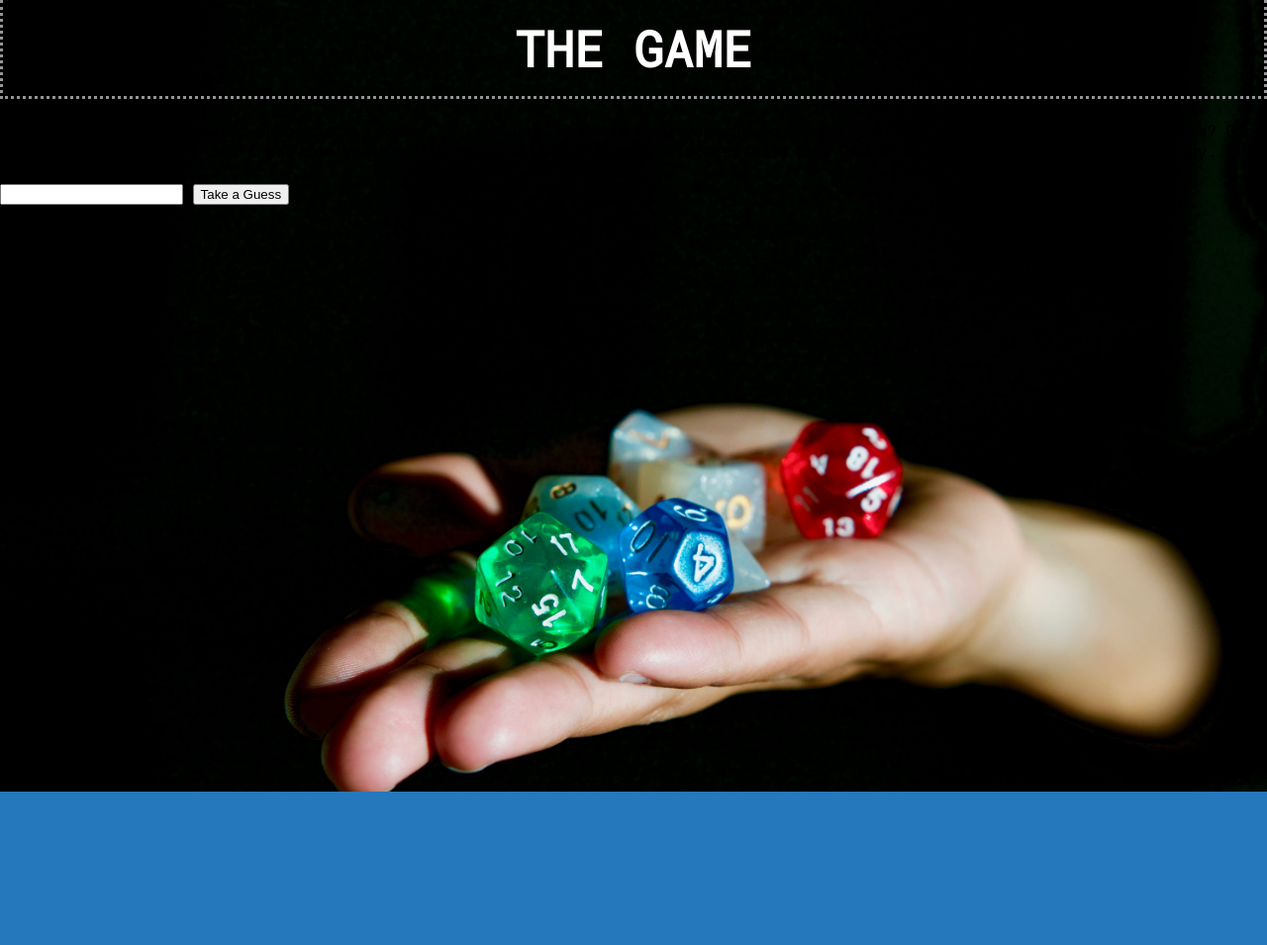
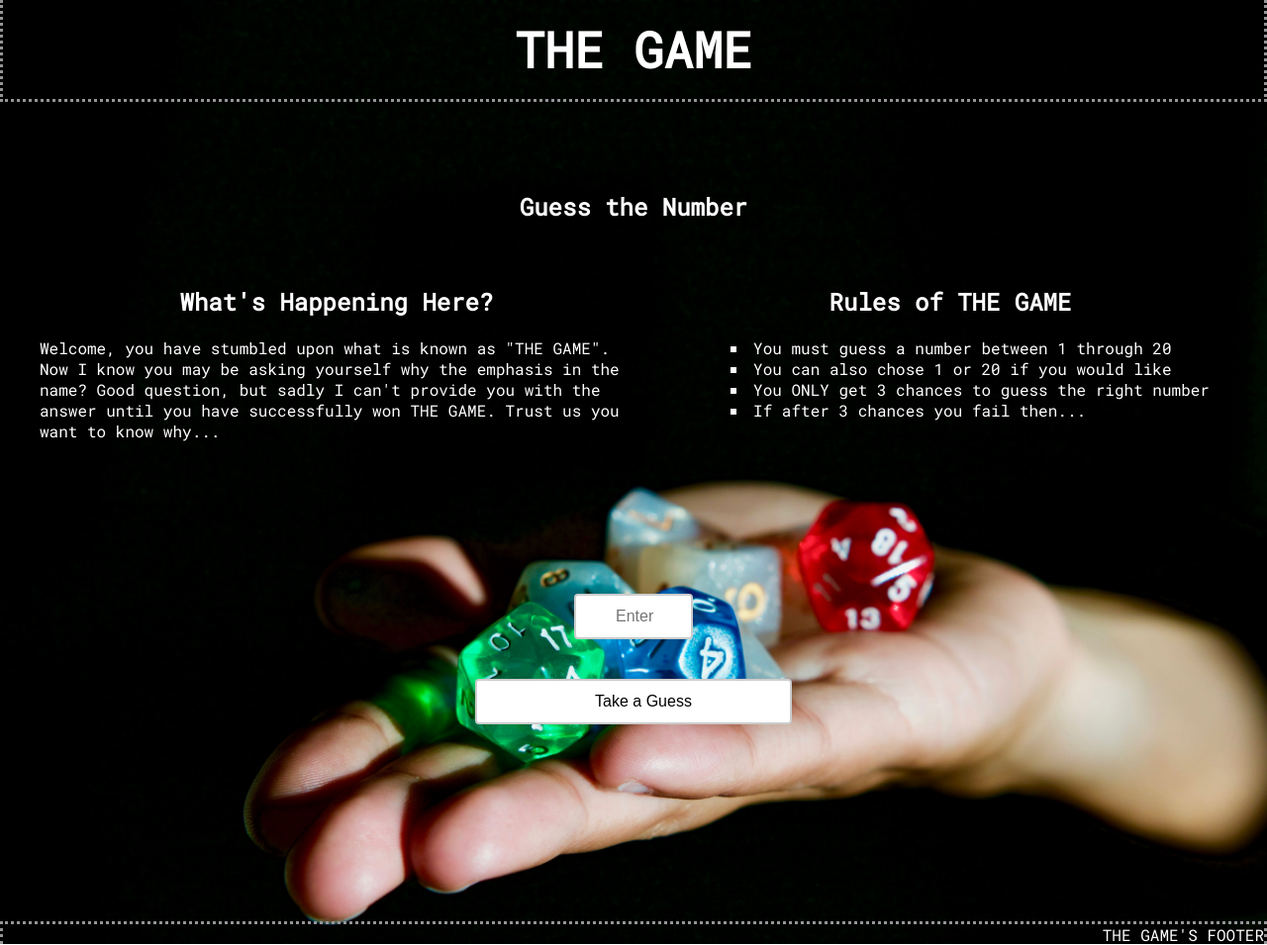
Before and after one commit to josholloqui/lab-02-guess-number, a plain HTML site: page index.html in a window 1280 px wide. Shown: the whole page at 99% size. Before the commit the page ends 800 px from the top, so only its background shows below. Drawn offline with Linux system fonts and the light colour scheme.

Commit message:
this commit adds html and css changes

```diff
--- a/index.html
+++ b/index.html
@@ -19,28 +19,43 @@
         </div>
     </header>
     <main class="container">
-        <section class="rules">
-            <h2>Guess the Number</h2>
-            <p>Welcome, you have stumbled upon what is known as "THE GAME".
+        <section class="rules-section rules-container">
+            <h2 class="intro-header">Guess the Number</h2>
+            <div class="introduction">
+                <h2 class="intro-header">What's Happening Here?</h2>
+                <p>Welcome, you have stumbled upon what is known as "THE GAME".
                 Now I know you may be asking yourself why the emphasis in the
                 name? Good question, but sadly I can't provide you with the answer
                 until you have successfully won THE GAME. Trust us you want to know
                 why...
-            </p>
-            <
+                </p>
+            </div>
+            <div class="rules-of-game">
+                <h2>Rules of THE GAME</h2>
+                <ul class="list">
+                    <li>You must guess a number between 1 through 20</li>
+                    <li>You can also chose 1 or 20 if you would like</li>
+                    <li>You ONLY get 3 chances to guess the right number</li>
+                    <li>If after 3 chances you fail then...</li>
+                </ul>
+            </div>
         </section>
-        <section class="main-section">
+        <section class="hidden-winner">
+
+        </section>
+        <section class="hidden-lost">
+
+        </section>
+        <section class="quiz-section quiz-flex">
             <span id="result"></span>
             <span id="guess-is"></span>
             <span id="remaining-guesses"></span>
-            <input id="input-guess">
-            <button id="submit-guess">Take a Guess</button>
+            <input type="number" id="input-guess" placeholder="Enter Your Valuable Guess">
+            <button class="submit-button" id="submit-guess">Take a Guess</button>
             <button class="hidden" id="reset-game"></button>
         </section>
     </main>
-    <footer>
-        <div class="copy gutter-right">&copy; 2020 Alchemy Code Lab</div>
-    </footer>
+    <footer>THE GAME'S FOOTER</footer>
 
     <script type="module" src="app.js"></script>
 </body>
--- a/styles/reset.css
+++ b/styles/reset.css
@@ -4,7 +4,7 @@
    License: none (public domain)
 */
 
-*{
+/* *{
     box-sizing: border-box;
 }
 
@@ -32,8 +32,4 @@ time, mark, audio, video {
 	font-size: 100%;
 	font: inherit;
 	vertical-align: baseline;
-}
-
-ol, ul {
-	list-style: none;
-}
+} */
--- a/styles/style.css
+++ b/styles/style.css
@@ -1,24 +1,10 @@
 
 body {
-    /* https://coolors.co/generate and click export -> scss to get the colors to copy and paste below*/
-    --color1: hsla(349, 69%, 76%, 1);
-    --color2: hsla(207, 67%, 44%, 1);
-    --color3: hsla(200, 61%, 56%, 1);
-    --color4: hsla(187, 41%, 94%, 1);
-    --color5: hsla(170, 28%, 95%, 1);
-
-    /* --color1: hsla(45, 86%, 83%, 1);
-    --color2: hsla(135, 65%, 98%, 1);
-    --color3: hsla(315, 37%, 86%, 1);
-    --color4: hsla(45, 73%, 98%, 1);
-    --color5: hsla(224, 40%, 79%, 1); */
-
     --header-height: 80px;
-    --shadow: 0px 10px 20px -12px rgba(0,0,0,0.45);
-    --gutter: 30px;
-    --footer-height: 25px;
 
     font-family: 'Roboto Mono', monospace;
+    height: 100%;
+    margin: 0;
     background-color: var(--color2);
     background-image: url(../alex-chambers-CyMd0vOYFfU-unsplash.jpg);
     background-size: cover;
@@ -47,11 +33,121 @@ header {
 
 .container {
     display: grid;
-    grid-template-columns: 1fr;
+    height: 100%;
+    width: 100%;
+    grid-template-columns: 1fr 1fr;
     grid-template-rows: 1fr 1fr;
+    padding-top: 70px;
+    padding-bottom: 180px;
 }
 
+.rules-section {
+    grid-column: 1 / span 2;
+    color: white;
+    text-align: center;
+}
+
+.quiz-section {
+    grid-column: 1 / span 2;
+    grid-row-start: 2;
+}
+
+.rules-container {
+    display: grid;
+    grid-template-columns: 1fr 1fr 1fr 1fr;
+    grid-template-rows: 1fr 2fr;
+}
+
+.intro-header {
+    grid-column: 1 / span 4;
+    grid-row-start: 1;
+}
+
+.introduction {
+    grid-column: 1 / span 2;
+    grid-row-start: 2;
+    text-align: start;
+    padding-left: 40px;
+    justify-self: center;
+}
+
+.intro-header {
+    text-align: center;
+}
+
+.rules-of-game {
+    grid-column: 3 / span 2;
+    grid-row-start: 2;
+    justify-self: center;
+}
+
+.list {
+    text-align: start;
+    list-style-type: square;
+    list-style-position: inside;
+}
+
+.quiz-flex {
+    display: flex;
+    flex-direction: column;
+    justify-content: space-around;
+    padding-right: 25%;
+    padding-left: 25%;
+}
 
 .hidden {
     display: none;
 }
+
+.hidden-lost {
+    display: none;
+}
+
+.hidden-winner {
+    display: none;
+}
+
+input {
+    width: 120px;
+    box-sizing: border-box;
+    border: 2px solid #ccc;
+    border-radius: 4px;
+    font-size: 16px;
+    align-self: center;
+    background-color: white;
+    padding: 12px 20px 12px 40px;
+    transition: width 0.4s ease-in-out;
+}
+
+input:focus {
+    width: 100%;
+    text-align: center;
+}
+
+.submit-button {
+    width: 50%;
+    box-sizing: border-box;
+    border: 2px solid #ccc;
+    border-radius: 4px;
+    font-size: 16px;
+    cursor: pointer;
+    align-self: center;
+    background-color: white;
+    transition: 0.5s;
+    padding: 12px 20px 12px 40px;
+}
+
+.submit-button:hover {
+    font-size: 24px;
+    font-weight: bolder;
+    border: solid yellow;
+}
+
+footer {
+    color: white;
+    text-align: end;
+    height: 20px;
+    border-top: dotted #949497;
+    border-left: dotted #949497;
+    border-right: dotted #949497;
+}
```
